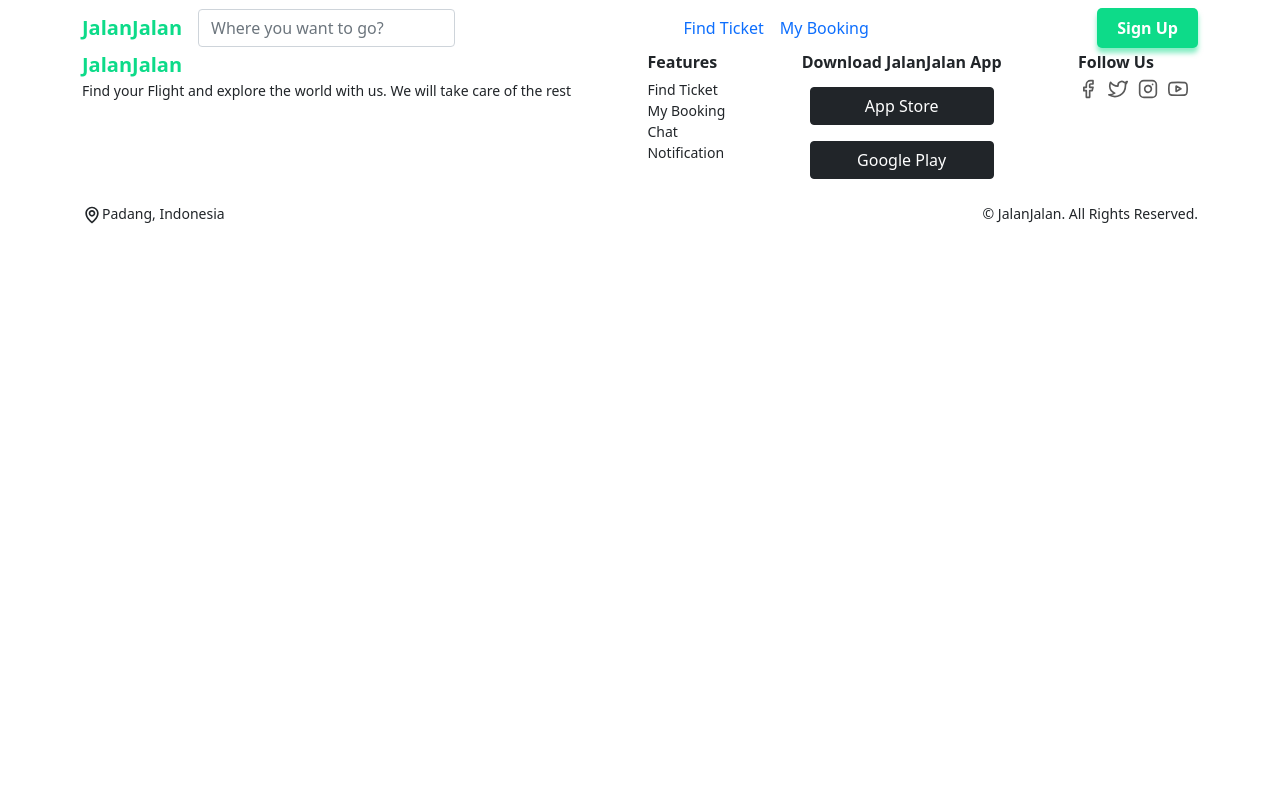
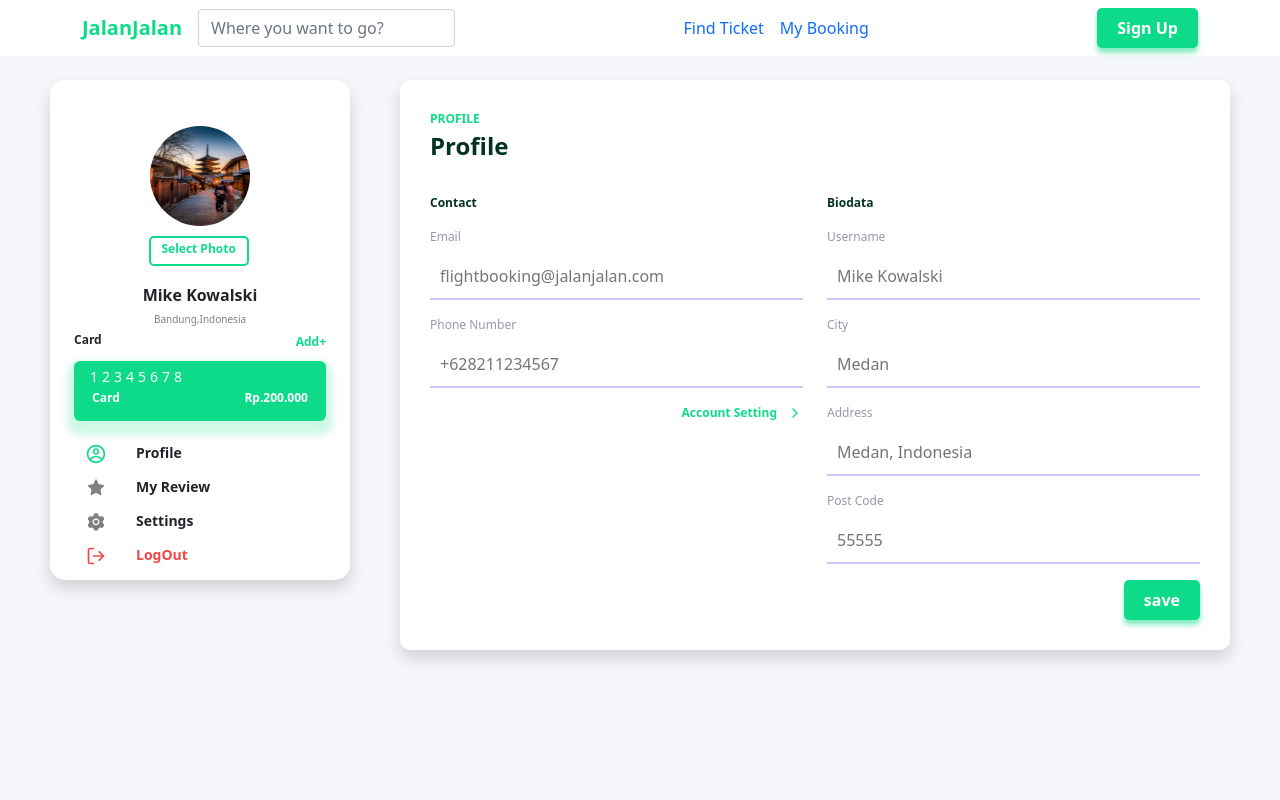
Before and after one commit to ekaadwar/JALAN-JALAN-FE-WEB, a React (Create React App) app: page /profile in a window 1280 px wide. Shown: the top 800 px of the page. Built offline with nearby package versions, Linux system fonts and the light colour scheme.

Commit message:
make Profile page

```diff
--- a/src/Router/index.js
+++ b/src/Router/index.js
@@ -12,6 +12,7 @@ import ForgotPass from "../pages/ForgotPass";
 import FlightDetail from "../pages/FlightDetail";
 import Login from "../pages/Login";
 import MyBooking from "../pages/MyBooking";
+import Profile from "../pages/Profile";
 import Register from "../pages/Register";
 import ResetPassword from "../pages/ResetPassword";
 import SearchResult from "../pages/SearchResult";
@@ -37,6 +38,7 @@ function Routes({ auth }) {
         <Route path="/flightDetail/:id" component={FlightDetail} />
         <Route path="/bookingDetail" component={BookingDetail} />
         <Route path="/myBooking" component={MyBooking} />
+        <Route path="/profile" component={Profile} />
       </Switch>
       <Footer />
     </Router>
--- a/src/components/GeneralStyled.js
+++ b/src/components/GeneralStyled.js
@@ -11,6 +11,15 @@ export const CardDestination = styled.div`
   height: 250px;
   border-radius: 10px;
   display: inline-block;
+`;
+
+export const Input = styled.input`
+  padding: 10px 10px;
+  margin: 0;
+  background-color: #fff;
+  border-width: 0;
+  width: 100%;
+  border-bottom: 2px solid #d2c2ff;
 `;
 
 export const Section = styled.div`
--- a/src/pages/MyBooking.js
+++ b/src/pages/MyBooking.js
@@ -76,7 +76,7 @@ export default class MyBooking extends Component {
               <Card className="shadow mb-3">
                 <TextLabel style={{ color: "#0ddb89" }}>MY BOOKING</TextLabel>
                 <SectionJustify>
-                  <TextCity>My Booking</TextCity>
+                  <TextCity style={{ fontSize: 24 }}>My Booking</TextCity>
                   <TextLabel style={{ color: "#0ddb89" }}>
                     Order History
                   </TextLabel>
--- /dev/null
+++ b/src/pages/Profile.js
@@ -0,0 +1,125 @@
+import React from "react";
+import styled from "styled-components";
+import ProfileCard from "../components/ProfileCardBox";
+import GeneralButton from "../components/GeneralButton";
+
+import { Col, Row } from "react-bootstrap";
+import { FiChevronRight } from "react-icons/fi";
+
+import {
+  CardCst,
+  Input,
+  Section,
+  TextCity,
+  TextDetail,
+  TextLabel,
+} from "../components/GeneralStyled";
+
+const Card = styled(CardCst)`
+  width: 100%;
+  heigth: auto;
+  padding: 30px;
+`;
+
+const Heading = styled.div`
+  height: 600px;
+  display: flex;
+  padding: 50px;
+`;
+const Parent = styled.div`
+  background-color: #f5f6fa;
+  min-height: 100vh;
+`;
+
+const RightBox = styled.div`
+  width: 80%;
+  height: 500px;
+  margin-top: 30px;
+  padding-left: 50px;
+`;
+
+const Label = styled(TextDetail)`
+  color: #9b96ab;
+`;
+
+export default class Profile extends React.Component {
+  render() {
+    return (
+      <Parent>
+        <Heading>
+          <div
+            style={{
+              display: "flex",
+              flexDirection: "row",
+              width: "100%",
+              justifyContent: "space-between",
+            }}
+          >
+            <div>
+              <ProfileCard />
+            </div>
+            <RightBox>
+              <Card className="shadow mb-3">
+                <TextLabel style={{ color: "#0ddb89" }}>PROFILE</TextLabel>
+                <TextCity style={{ fontSize: 24 }}>Profile</TextCity>
+                <form style={{ marginTop: 30 }}>
+                  <Row>
+                    <Col>
+                      <TextLabel className="mb-3">Contact</TextLabel>
+                      <Label className="mb-2">Email</Label>
+                      <Input
+                        className="mb-3"
+                        type="email"
+                        placeholder="flightbooking@jalanjalan.com"
+                      />
+                      <Label className="mb-2">Phone Number</Label>
+                      <Input
+                        className="mb-3"
+                        type="text"
+                        placeholder="+628211234567"
+                      />
+                      <Section className="d-flex justify-content-end mb-3">
+                        <TextLabel
+                          style={{ marginRight: 10, color: "#0ddb89" }}
+                        >
+                          Account Setting
+                        </TextLabel>
+                        <FiChevronRight color="#0ddb89" />
+                      </Section>
+                    </Col>
+                    <Col>
+                      <TextLabel className="mb-3">Biodata</TextLabel>
+                      <Label className="mb-2">Username</Label>
+                      <Input
+                        className="mb-3"
+                        type="text"
+                        placeholder="Mike Kowalski"
+                      />
+                      <Label className="mb-2">City</Label>
+                      <Input className="mb-3" type="text" placeholder="Medan" />
+                      <Label className="mb-2">Address</Label>
+                      <Input
+                        className="mb-3"
+                        type="text"
+                        placeholder="Medan, Indonesia"
+                      />
+                      <Label className="mb-2">Post Code</Label>
+                      <Input
+                        className="mb-3"
+                        type="number"
+                        placeholder="55555"
+                      />
+                      <Section className="d-flex justify-content-end">
+                        <GeneralButton isPrimary value="save" />
+                      </Section>
+                    </Col>
+                  </Row>
+                </form>
+              </Card>
+            </RightBox>
+          </div>
+        </Heading>
+      </Parent>
+    );
+  }
+}
```
